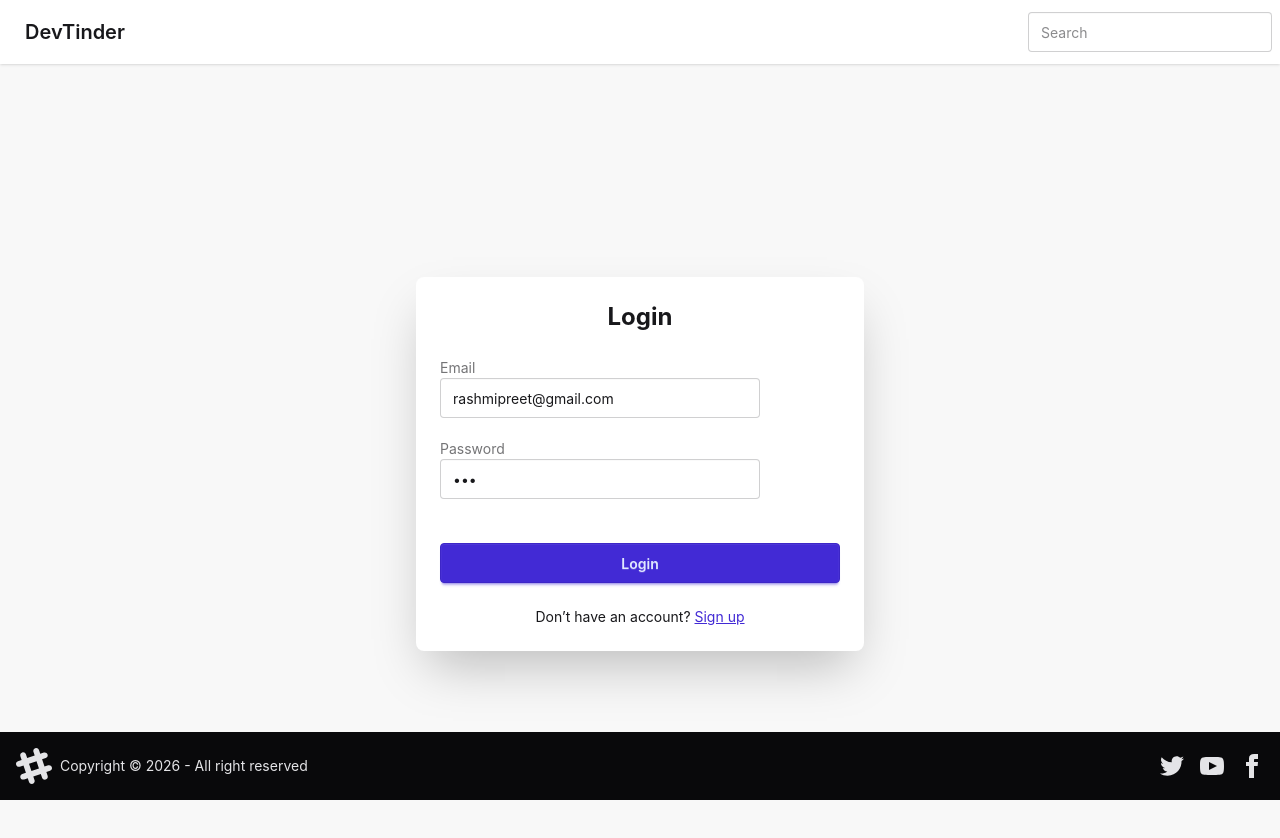
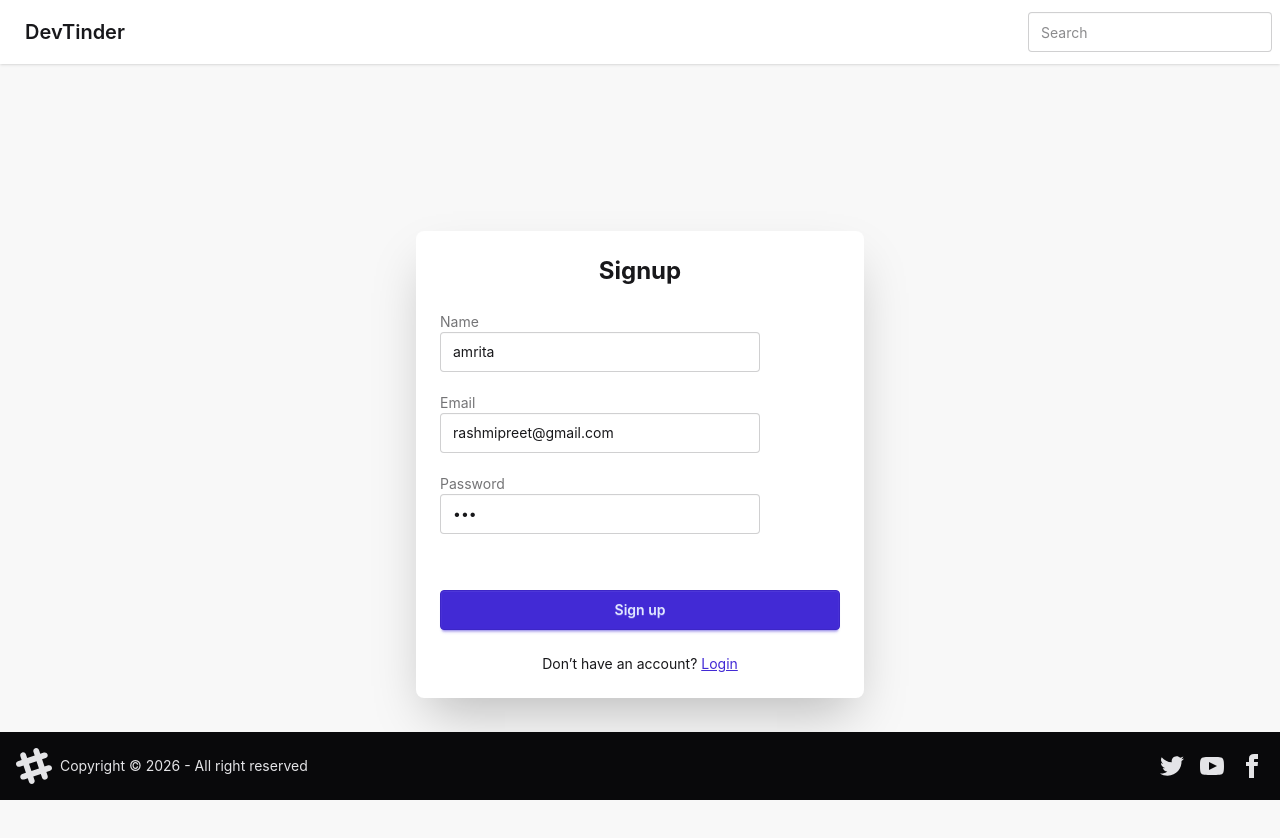
Before and after one commit to TanvirKaurBedi/DevTinder, a React app in the folder frontend/: page /login in a window 1280 px wide. Both pictures are taken after a click on the element "Sign up". Shown: the top 838 px of the page. Built offline with nearby package versions, Linux system fonts and the light colour scheme; no server answers; the HTML template or start-up script is replaced by a standard one.

Commit message:
singup functionality integrated

```diff
--- a/frontend/src/components/Login.jsx
+++ b/frontend/src/components/Login.jsx
@@ -8,6 +8,8 @@ import BASE_URL from "../utils/constants";
 const Login = () => {
   const [email, setEmail] = useState("rashmipreet@gmail.com");
   const [password, setPassword] = useState("123");
+  const [name, setName] = useState("amrita");
+  const [isLoginForm, setIsLoginForm] = useState(true);
   const [error, setError] = useState(null);
   const dispatch = useDispatch();
   const navigate = useNavigate();
@@ -32,14 +34,52 @@ const Login = () => {
     }
   };
 
+  const handleSignup = async () => {
+    try {
+      const res = await axios.post(
+        BASE_URL + "/signup",
+        {
+          name,
+          email,
+          password,
+        },
+        { withCredentials: true },
+      );
+      dispatch(addUser(res.data.data));
+      setIsLoginForm(true);
+    } catch (err) {
+      setError(
+        err.response?.data?.message || "An error occurred during login.",
+      );
+      console.error(err);
+    }
+  };
+
   return (
     <div className="min-h-screen flex items-center justify-center bg-base-200">
       <div className="card w-full max-w-md shadow-2xl bg-base-100">
         <div className="card-body">
-          <h2 className="text-2xl font-bold text-center mb-4">Login</h2>
+          <h2 className="text-2xl font-bold text-center mb-4">
+            {isLoginForm ? "Login" : "Signup"}
+          </h2>
+
+          {!isLoginForm && (
+            <div className="form-control mb-3">
+              <label className="label min-w-[100px]">
+                <span className="label-text">Name</span>
+              </label>
+              <input
+                type="name"
+                value={name}
+                onChange={(e) => setName(e.target.value)}
+                placeholder="Enter your name"
+                className="input input-bordered"
+              />
+            </div>
+          )}
 
           {/* Email */}
-          <div className="form-control ">
+          <div className="form-control mb-3">
             <label className="label min-w-[100px]">
               <span className="label-text">Email</span>
             </label>
@@ -53,7 +93,7 @@ const Login = () => {
           </div>
 
           {/* Password */}
-          <div className="form-control mt-3">
+          <div className="form-control mb-3">
             <label className="label min-w-[100px]">
               <span className="label-text">Password</span>
             </label>
@@ -74,17 +114,27 @@ const Login = () => {
 
           {/* Button */}
           <div className="form-control mt-5">
-            <button className="btn btn-primary w-full" onClick={handleLogin}>
-              Login
+            <button
+              className="btn btn-primary w-full"
+              onClick={!isLoginForm ? handleSignup : handleLogin}
+            >
+              {isLoginForm ? "Login" : "Sign up"}
             </button>
           </div>
 
           {/* Signup */}
           <p className="text-center text-sm mt-4">
             Don’t have an account?{" "}
-            <span className="link link-primary cursor-pointer">Sign up</span>
+            <span
+              className="link link-primary cursor-pointer"
+              onClick={() => setIsLoginForm((value) => !value)}
+            >
+              {" "}
+              {!isLoginForm ? "Login" : "Sign up"}
+            </span>
           </p>
         </div>
+        {/* <p className="text-center text-sm mt-4" > {isLoginForm ? "New User Sign-up here?" : "Existing User Login here"}</p> */}
       </div>
     </div>
   );
--- a/frontend/src/components/UserCard.jsx
+++ b/frontend/src/components/UserCard.jsx
@@ -1,4 +1,24 @@
+import axios from "axios";
+import BASE_URL from "../utils/constants";
+import { useDispatch } from "react-redux";
+import { removeFeedPosts } from "../utils/feedSlice";
 const UserCard = ({ post }) => {
+  const dispatch = useDispatch();
+  const handlConnection = async (status, id) => {
+    try {
+      const res = await axios.post(
+        BASE_URL + "/request/send/" + status + "/" + id,
+        {},
+        { withCredentials: true },
+      );
+      dispatch(removeFeedPosts(id));
+      // alert("Connection request sent successfully");
+    } catch (err) {
+      console.error("Error sending connection request:", err);
+      // alert("Failed to send connection request");
+    }
+  };
+
   return (
     <div className="card bg-base-200 w-96 shadow-sm">
       <figure>
@@ -14,8 +34,18 @@ const UserCard = ({ post }) => {
         )}
         <p>{post.about}</p>
         <div className="card-actions justify-end">
-          <button className="btn btn-primary">Accept</button>
-          <button className="btn btn-primary">Ignore</button>
+          <button
+            className="btn btn-primary"
+            onClick={() => handlConnection("ignored", post._id)}
+          >
+            Ignore
+          </button>
+          <button
+            className="btn btn-primary"
+            onClick={() => handlConnection("interested", post._id)}
+          >
+            Interested
+          </button>
         </div>
       </div>
     </div>
--- a/frontend/src/utils/feedSlice.js
+++ b/frontend/src/utils/feedSlice.js
@@ -8,7 +8,12 @@ const feedSlice = createSlice({
     setFeedPosts: (state, action) => {
       state.posts = action.payload;
     },
+    removeFeedPosts: (state, action) => {
+      // state.posts = action.payload;
+      const newFeed = state.posts.filter((post) => post._id !== action.payload);
+      state.posts = newFeed;
+    },
   },
 });
-export const { setFeedPosts } = feedSlice.actions;
+export const { setFeedPosts, removeFeedPosts } = feedSlice.actions;
 export default feedSlice.reducer;
```
Also changed, not shown: 1 other file (tests, documents, lock files or other folders).
